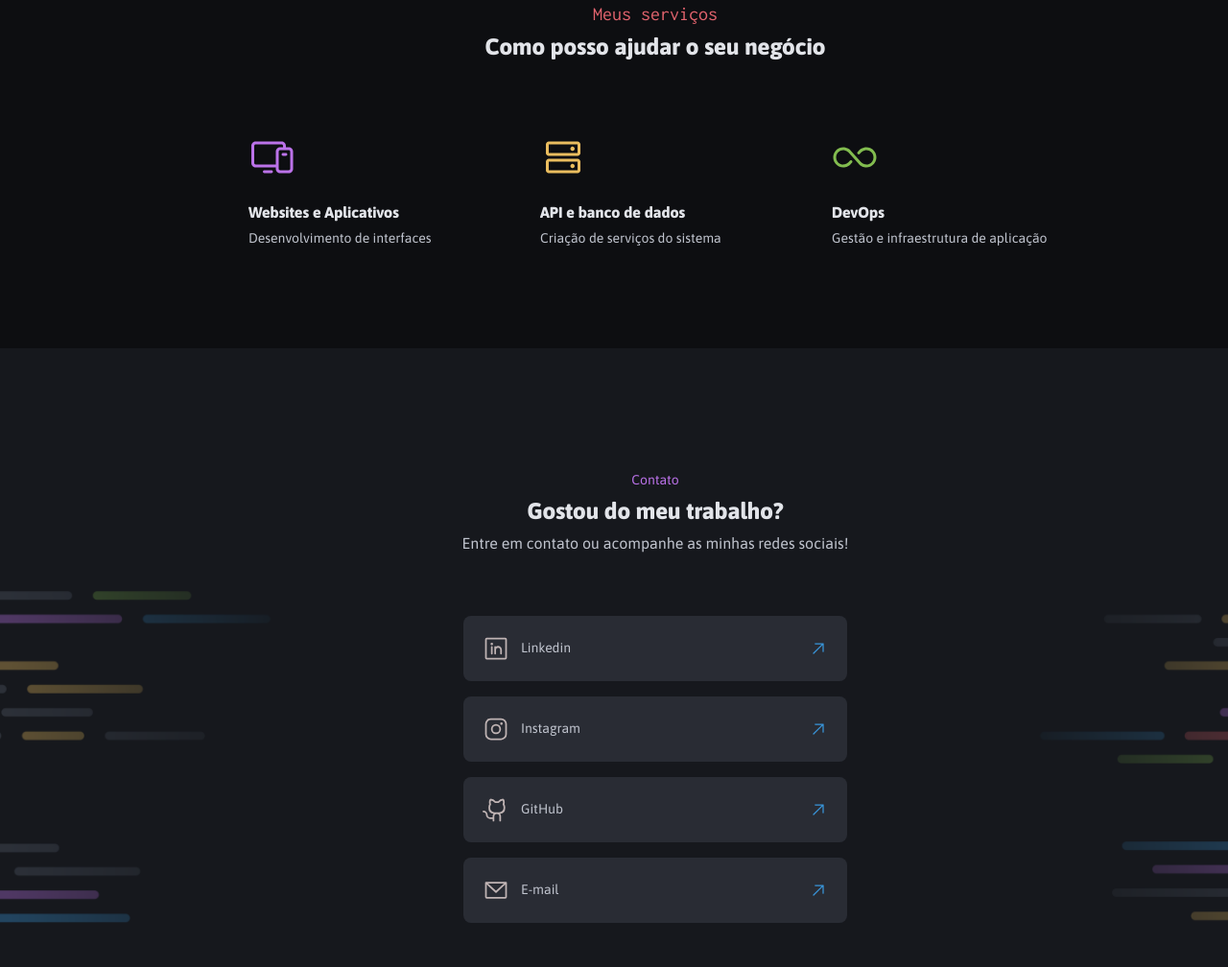
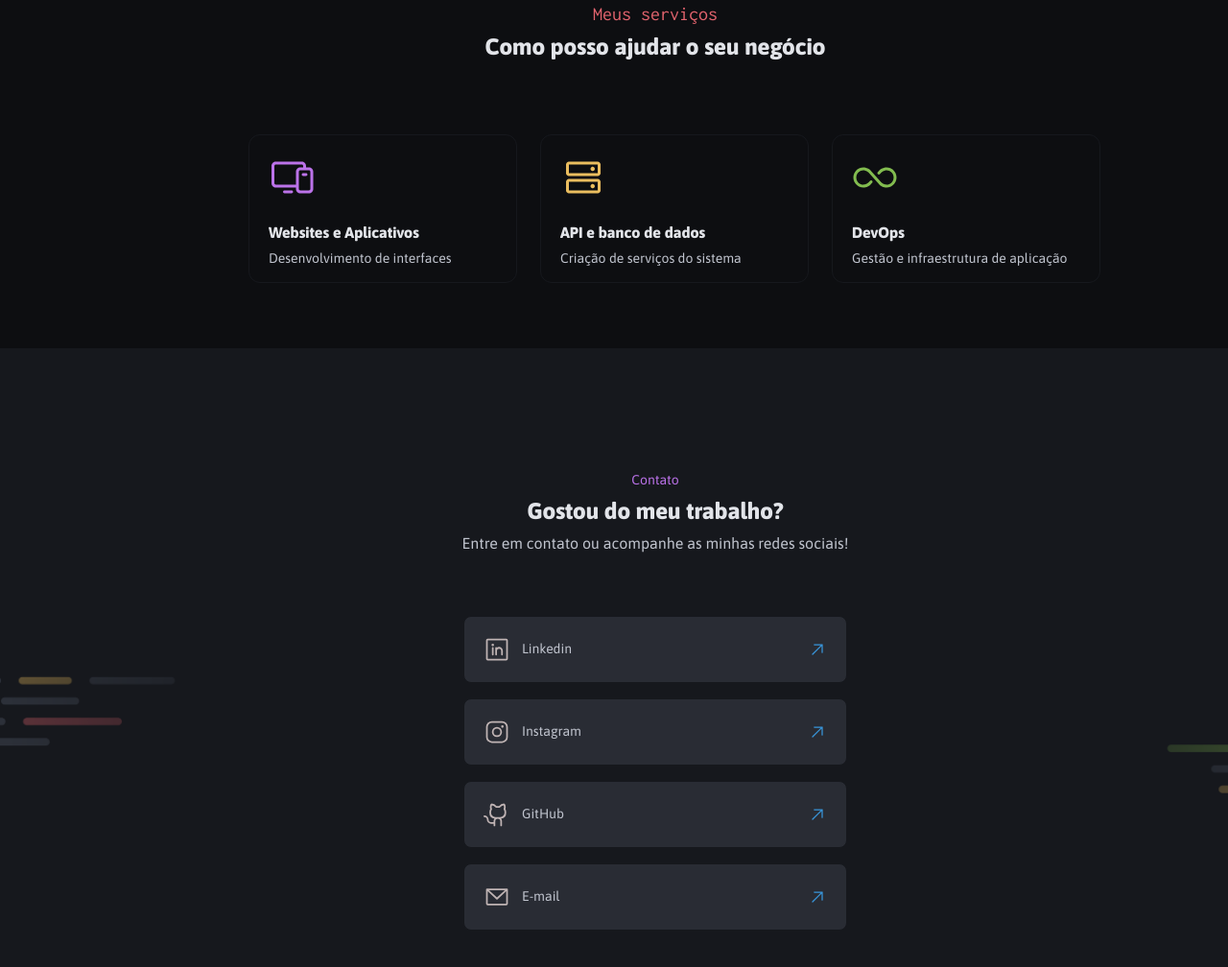
Before and after one commit to ambleandro/Portifofio-Dev, a plain HTML site: page index.html in a window 1280 px wide. Shown: the part 1777-2785 px from the top of the page at 96% size. Drawn offline with Linux system fonts and the light colour scheme.

Commit message:
ajustado as bordas das divs da seção services

```diff
--- a/index.html
+++ b/index.html
@@ -182,7 +182,7 @@
     </div>
   </div>
 
-  <div class="container">
+  <div class="contact-container">
 
     <div id="contacts">
       <header>
--- a/styles/contacts.css
+++ b/styles/contacts.css
@@ -28,6 +28,7 @@
     display: flex;
     justify-content: space-between;
 
+    border: 1px solid var(--gray-200);
     border-radius: 8px;
     align-items: center;
 
--- a/styles/global.css
+++ b/styles/global.css
@@ -63,3 +63,11 @@
   width: 1366px;
   margin: auto;
  }
+
+ .contact-container {
+  background-image: url(../assets/images/Background_Contacts.png);
+  background-repeat: no-repeat;
+  background-size: cover;
+  width: 1366px;
+  margin: auto;
+ }
--- a/styles/services.css
+++ b/styles/services.css
@@ -41,6 +41,10 @@
   #grid-services div {
     width: 280px;
     height: 155px;
+    border: 1px solid var(--gray-200);
+    border-radius: 12px;
+
+    padding: 20px;
   }
 
 
```
